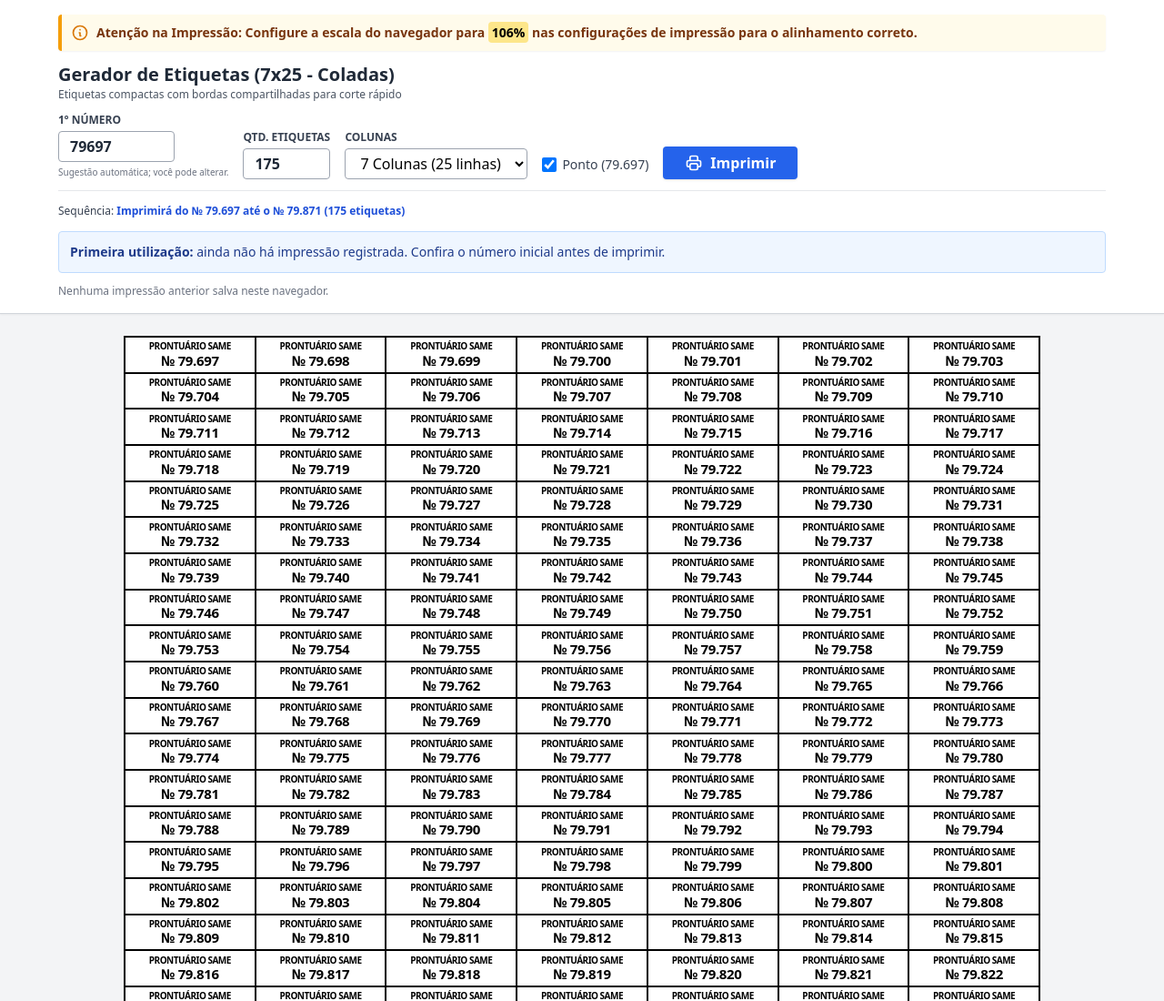
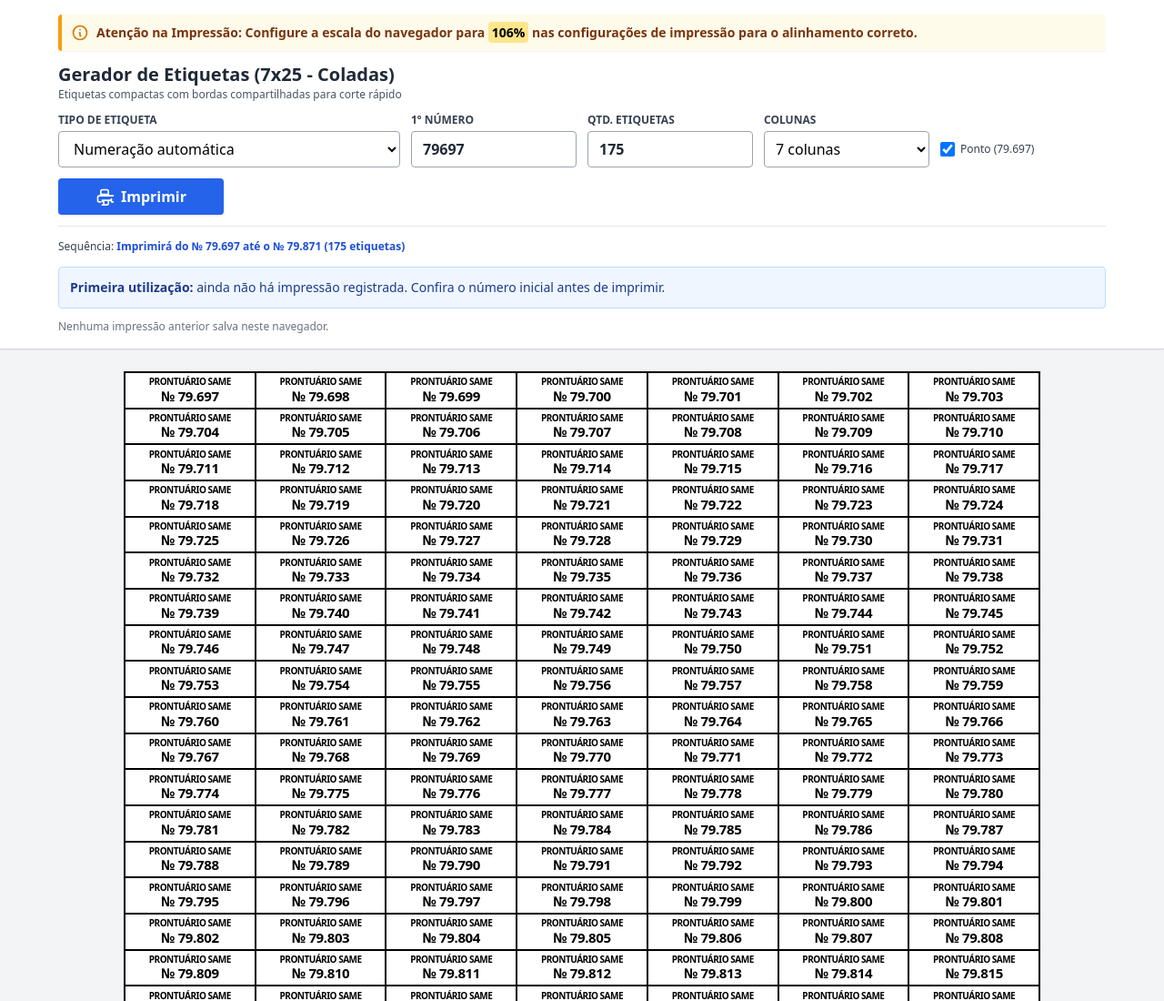
Before and after one commit to arturalves5771-hue/gerador_de_etiquetas, a plain HTML site: page index.html in a window 1280 px wide. Shown: the top 1100 px of the page at 91% size. Drawn offline with nearby package versions, Linux system fonts and the light colour scheme.

Commit message:
Melhora alinhamento e adiciona modo de etiquetas manuais

```diff
--- a/index.html
+++ b/index.html
@@ -77,39 +77,39 @@
         <p class="text-xs text-gray-600">Etiquetas compactas com bordas compartilhadas para corte rápido</p>
       </div>
 
-      <!-- FORMULÁRIO EM LINHA -->
-      <div class="flex flex-wrap items-end gap-4">
+      <!-- FORMULÁRIO DE CONFIGURAÇÃO -->
+      <div class="grid grid-cols-2 sm:grid-cols-6 gap-3 items-end">
+        <div class="col-span-2 sm:col-span-2">
+          <label for="labelMode" class="block text-xs font-semibold text-gray-700 uppercase mb-1">Tipo de etiqueta</label>
+          <select id="labelMode" class="w-full h-10 px-3 border border-gray-400 rounded focus:ring-2 focus:ring-blue-500 focus:outline-none bg-white font-medium">
+            <option value="automatico" selected>Numeração automática</option>
+            <option value="manual">Número manual (preencher à caneta)</option>
+          </select>
+        </div>
+        <div id="startNumGroup">
+          <label for="startNum" class="block text-xs font-semibold text-gray-700 uppercase mb-1">1º Número</label>
+          <input type="number" id="startNum" value="79697" class="w-full h-10 px-3 border border-gray-400 rounded focus:ring-2 focus:ring-blue-500 focus:outline-none font-bold text-gray-800">
+        </div>
         <div>
-          <label for="startNum" class="block text-xs font-semibold text-gray-700 uppercase mb-1">1º Número</label>
-          <input type="number" id="startNum" value="79697"
-                 class="w-32 px-3 py-1 border border-gray-400 rounded focus:ring-2 focus:ring-blue-500 focus:outline-none font-bold text-gray-800">
-          <p class="mt-1 text-[10px] text-gray-500">Sugestão automática; você pode alterar.</p>
+          <label for="totalCount" class="block text-xs font-semibold text-gray-700 uppercase mb-1">Qtd. etiquetas</label>
+          <input type="number" id="totalCount" value="175" min="1" max="1000" class="w-full h-10 px-3 border border-gray-400 rounded focus:ring-2 focus:ring-blue-500 focus:outline-none font-bold text-gray-800">
         </div>
-
-        <div>
-          <label for="totalCount" class="block text-xs font-semibold text-gray-700 uppercase mb-1">Qtd. Etiquetas</label>
-          <input type="number" id="totalCount" value="175" min="1" max="1000"
-                 class="w-24 px-3 py-1 border border-gray-400 rounded focus:ring-2 focus:ring-blue-500 focus:outline-none font-bold text-gray-800">
-        </div>
-
         <div>
           <label for="colCount" class="block text-xs font-semibold text-gray-700 uppercase mb-1">Colunas</label>
-          <select id="colCount" class="px-3 py-1 border border-gray-400 rounded focus:ring-2 focus:ring-blue-500 focus:outline-none bg-white font-medium">
-            <option value="7" selected>7 Colunas (25 linhas)</option>
-            <option value="6">6 Colunas</option>
-            <option value="8">8 Colunas</option>
+          <select id="colCount" class="w-full h-10 px-2 border border-gray-400 rounded focus:ring-2 focus:ring-blue-500 focus:outline-none bg-white font-medium">
+            <option value="7" selected>7 colunas</option>
+            <option value="6">6 colunas</option>
+            <option value="8">8 colunas</option>
           </select>
         </div>
-
-        <div class="flex items-center pb-1.5">
+        <div id="formatDotGroup" class="flex items-center h-10">
           <input type="checkbox" id="formatDot" checked class="w-4 h-4 text-blue-600 border-gray-300 rounded">
-          <label for="formatDot" class="ml-1.5 text-sm text-gray-700 font-medium">Ponto (<span id="dotExample">79.697</span>)</label>
+          <label for="formatDot" class="ml-1.5 text-xs text-gray-700 font-medium">Ponto (<span id="dotExample">79.697</span>)</label>
         </div>
-
-        <div>
-          <button id="printBtn" disabled class="bg-blue-600 hover:bg-blue-700 text-white font-bold py-1.5 px-6 rounded shadow flex items-center gap-2 transition-colors">
+        <div class="col-span-2 sm:col-span-1">
+          <button id="printBtn" disabled class="w-full h-10 bg-blue-600 hover:bg-blue-700 text-white font-bold px-4 rounded shadow flex items-center justify-center gap-2 transition-colors">
             <svg class="w-5 h-5" fill="none" stroke="currentColor" viewBox="0 0 24 24">
-              <path stroke-linecap="round" stroke-linejoin="round" stroke-width="2" d="M17 17h2a2 2 0 002-2v-4a2 2 0 00-2-2H5a2 2 0 00-2 2v4a2 2 0 002 2h2m2 4h6a2 2 0 002-2v-4a2 2 0 00-2-2H9a2 2 0 00-2 2v4a2 2 0 002 2zm8-12V5a2 2 0 00-2-2H9a2 2 0 00-2 2v4h10z"></path>
+              <path stroke-linecap="round" stroke-linejoin="round" stroke-width="2" d="M17 17h2a2 2 0 002-2v4h6a2 2 0 002-2v-4a2 2 0 00-2-2H5a2 2 0 00-2 2v4a2 2 0 002 2h2m2 4h6a2 2 0 002-2v-4H9a2 2 0 002 2v4zm8-12V5a2 2 0 00-2-2H9a2 2 0 00-2 2v4h10z"></path>
             </svg>
             Imprimir
           </button>
@@ -136,6 +136,9 @@
   </div>
 
   <script>
+    const labelModeSelect = document.getElementById('labelMode');
+    const startNumGroup = document.getElementById('startNumGroup');
+    const formatDotGroup = document.getElementById('formatDotGroup');
     const startNumInput = document.getElementById('startNum');
     const totalCountInput = document.getElementById('totalCount');
     const colCountSelect = document.getElementById('colCount');
@@ -201,33 +204,51 @@
       renderLabels();
     }
     function renderLabels() {
+      const manual = labelModeSelect.value === 'manual';
       const start = parseInt(startNumInput.value, 10) || 0;
       const count = parseInt(totalCountInput.value, 10) || 0;
       const cols = parseInt(colCountSelect.value, 10) || 7;
       const useDot = formatDotCheckbox.checked;
+      startNumGroup.classList.toggle('hidden', manual);
+      formatDotGroup.classList.toggle('hidden', manual);
+      historyPanel.classList.toggle('hidden', manual);
+      connectionStatus.classList.toggle('hidden', manual);
+      rangeText.textContent = manual
+        ? 'Modo manual: etiquetas sem numeração, para preenchimento à caneta (' + Math.min(count, 1000) + ' etiquetas)'
+        : (count > 0 && start > 0
+          ? 'Imprimirá do № ' + formatNumber(start, useDot) + ' até o № ' + formatNumber(start + count - 1, useDot) + ' (' + count + ' etiquetas)'
+          : 'Informe o primeiro número e a quantidade de etiquetas');
+      dotExample.textContent = formatNumber(start || 79697, true);
       savePreferences();
-      dotExample.textContent = formatNumber(start || 79697, true);
-      if (count > 0 && start > 0) {
-        rangeText.textContent = 'Imprimirá do № ' + formatNumber(start, useDot) + ' até o № ' + formatNumber(start + count - 1, useDot) + ' (' + count + ' etiquetas)';
-      } else rangeText.textContent = 'Informe o primeiro número e a quantidade de etiquetas';
       labelsGrid.style.gridTemplateColumns = 'repeat(' + cols + ', 1fr)';
       let out = '';
       for (let i = 0; i < Math.min(count, 1000); i++) {
-        out += '<div class="label-card-compact bg-white flex flex-col justify-center items-center text-center p-0.5 leading-tight">' +
-          '<span class="text-[10px] font-bold uppercase tracking-tighter text-black block">Prontuário SAME</span>' +
-          '<span class="text-[15px] font-bold text-black tracking-tight">№ ' + formatNumber(start + i, useDot) + '</span></div>';
+        if (manual) {
+          out += '<div class="label-card-compact bg-white flex flex-col justify-between text-center px-1 py-1 leading-tight">' +
+            '<span class="text-[10px] font-bold uppercase tracking-tighter text-black block">Prontuário SAME</span>' +
+            '<span class="w-full text-right text-[11px] font-semibold text-black pr-0.5">Nº</span></div>';
+        } else {
+          out += '<div class="label-card-compact bg-white flex flex-col justify-center items-center text-center p-0.5 leading-tight">' +
+            '<span class="text-[10px] font-bold uppercase tracking-tighter text-black block">Prontuário SAME</span>' +
+            '<span class="text-[15px] font-bold text-black tracking-tight">№ ' + formatNumber(start + i, useDot) + '</span></div>';
+        }
       }
       labelsGrid.innerHTML = out;
     }
     function registerAndPrint() {
       if (savingPrint) return;
+      const manual = labelModeSelect.value === 'manual';
       const inicio = Number.parseInt(startNumInput.value, 10);
       const quantidade = Number.parseInt(totalCountInput.value, 10);
-      if (!Number.isSafeInteger(inicio) || inicio <= 0) { alert('Informe um primeiro número válido.'); startNumInput.focus(); return; }
       if (!Number.isInteger(quantidade) || quantidade < 1 || quantidade > 1000) { alert('A quantidade deve ser entre 1 e 1.000 etiquetas.'); totalCountInput.focus(); return; }
+      if (!manual && (!Number.isSafeInteger(inicio) || inicio <= 0)) { alert('Informe um primeiro número válido.'); startNumInput.focus(); return; }
       savingPrint = true;
       printBtn.disabled = true;
       try {
+        if (manual) {
+          window.print();
+          return;
+        }
         const record = {
           ultimo_inicio: inicio,
           ultimo_numero: inicio + quantidade - 1,
@@ -249,6 +270,7 @@
         printBtn.disabled = false;
       }
     }
+    labelModeSelect.addEventListener('change', renderLabels);
     startNumInput.addEventListener('input', renderLabels);
     totalCountInput.addEventListener('input', renderLabels);
     colCountSelect.addEventListener('change', renderLabels);
```
